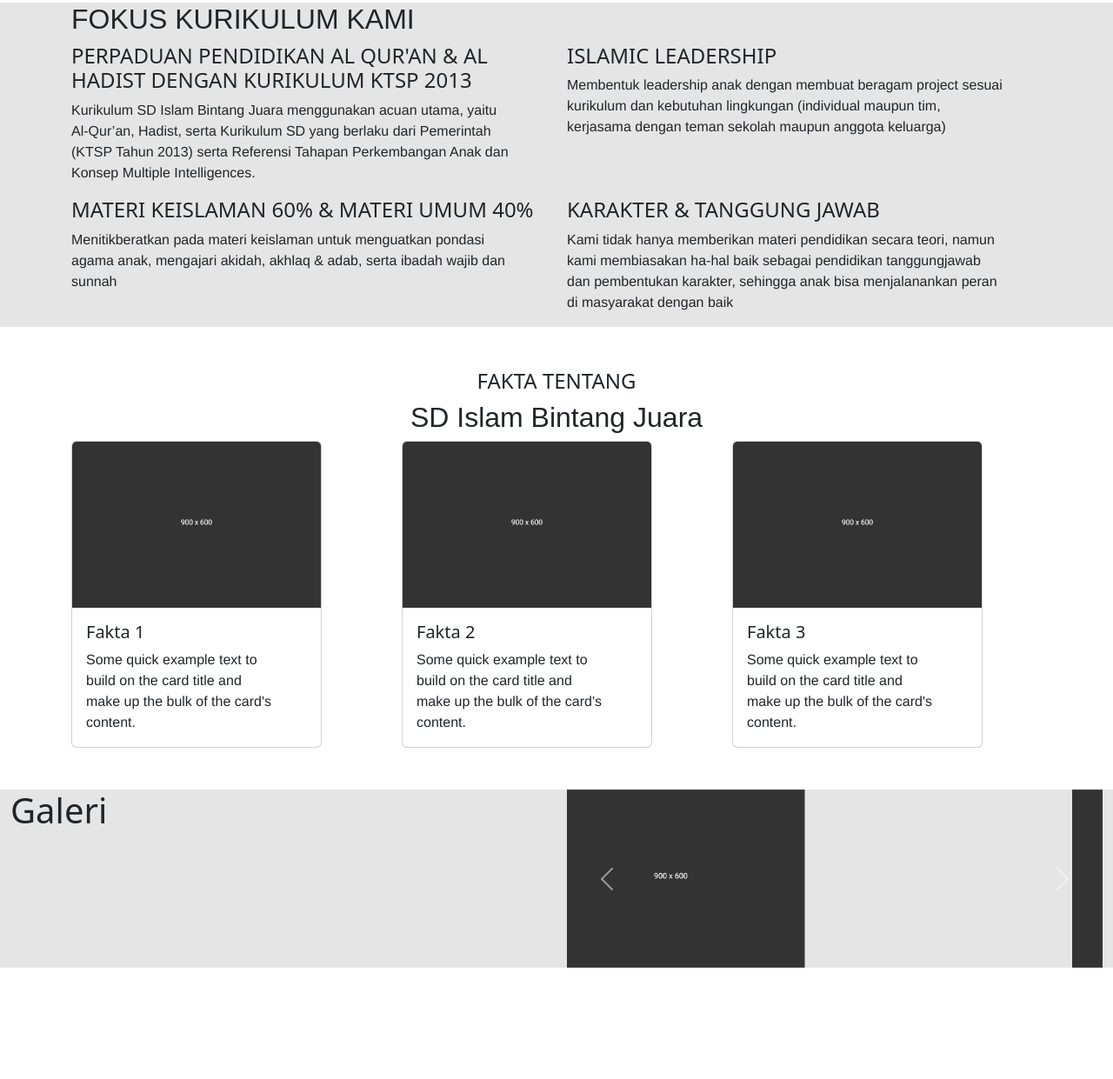
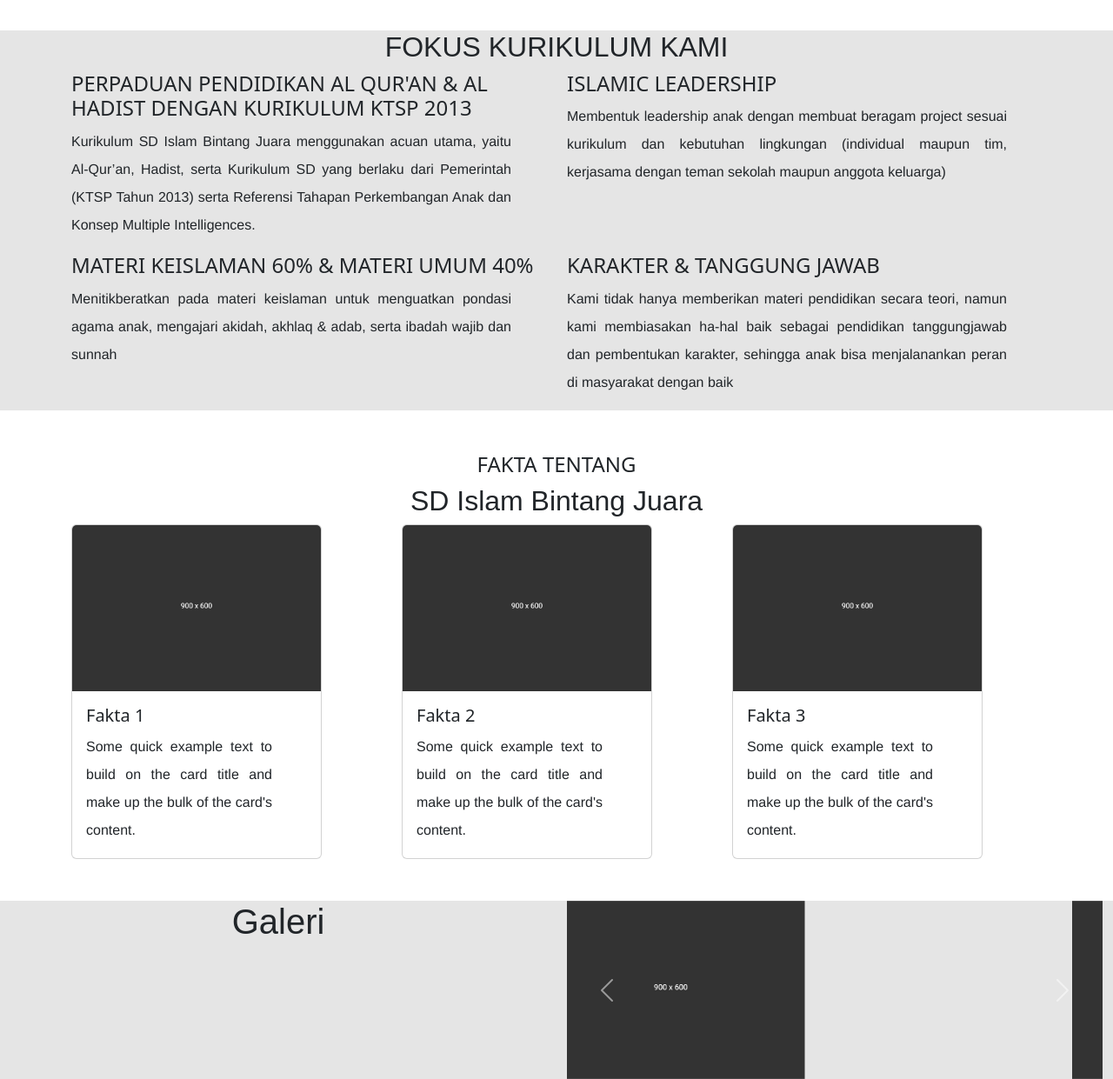
Before and after one commit to joanneevd/BintangJuara, a plain HTML site: page coba.html in a window 1280 px wide. Shown: the part 1402-2643 px from the top of the page at 87% size. Before the commit the page ends 2515 px from the top, so only its background shows below. Drawn offline with nearby package versions, Linux system fonts and the light colour scheme.

Commit message:
lanjutan

```diff
--- a/style.css
+++ b/style.css
@@ -3,6 +3,8 @@ p {
   font-weight: normal;
   font-size: medium;
   margin-right: 40px;
+  text-align: justify;
+  line-height: 2;
 }
 
 .galeri {
@@ -16,8 +18,16 @@ p {
   width: 0;
 }
 
+h1 {
+  text-align: center;
+  align-self: center;
+  font-family: fantasy;
+}
+
 h2 {
   font-family: sans-serif;
+  text-align: center;
+  font-weight: bold;
 }
 
 .galeri .item {
@@ -32,3 +42,10 @@ h2 {
 .env .row {
   align-self: center;
 }
+
+/* card fasilitas */
+button-fiture {
+  width: 238px;
+  height: 63px;
+  background-color: var;
+}
```
